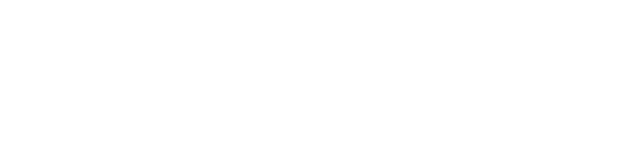
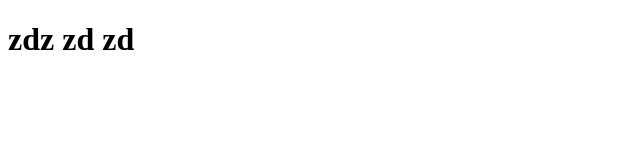
Before and after one commit to envybabuka/axali, a plain HTML site: page index.html in a window 1280 px wide. Shown: the whole page, without its empty margins (0-640 px from the left). Drawn offline with Linux system fonts and the light colour scheme.

Commit message:
Update index.html

```diff
--- a/index.html
+++ b/index.html
@@ -7,6 +7,7 @@
     <title>Document</title>
 </head>
 <body>
+    <h1>zdz zd zd</h1>
 
 </body>
 </html>
```
